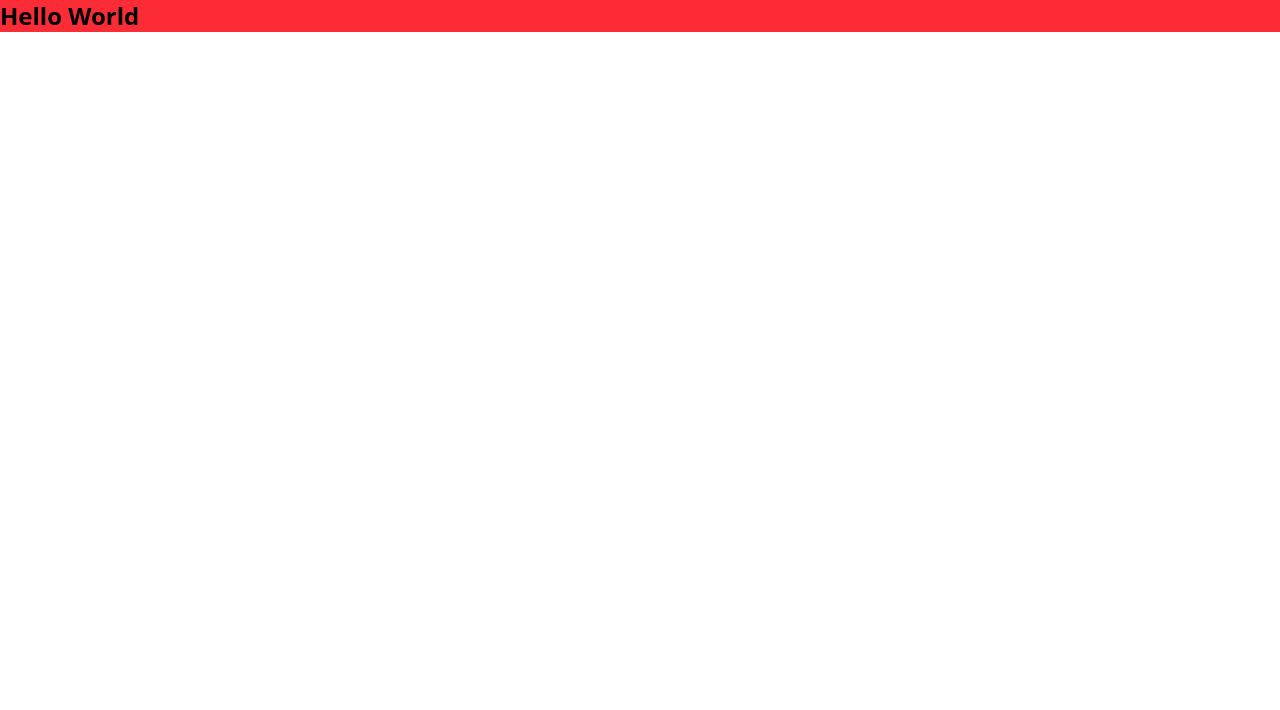
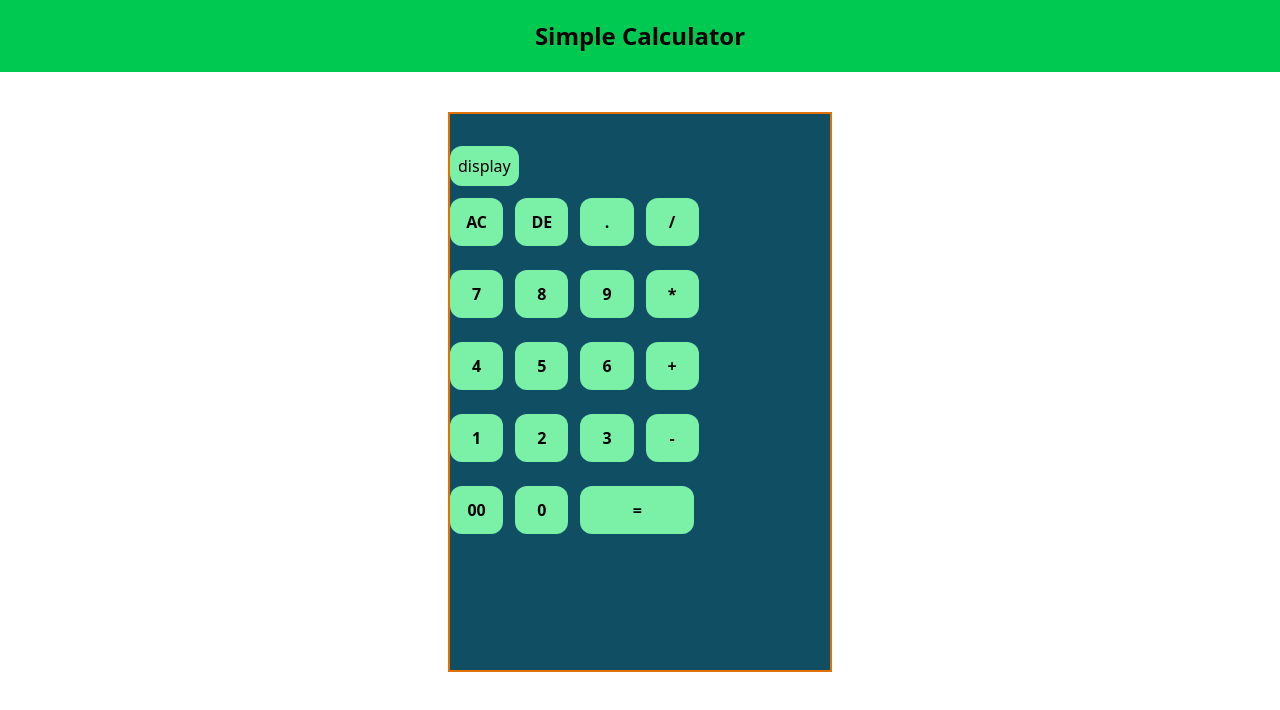
Before and after one commit to Olivier-Masabo/Frontend-Mini-Project, a React (Vite) app in the folder Frontend-Project/: page / in a window 1280 px wide. Shown: the top 710 px of the page. Built offline with nearby package versions, Linux system fonts and the light colour scheme.

Commit message:
finalize user interface

```diff
--- a/Frontend-Project/src/calculator.jsx
+++ b/Frontend-Project/src/calculator.jsx
@@ -1,15 +1,45 @@
 function Calculator(){
-
-
-
-
-
-
-
 
     return(
         <>
-        <h2 className="bg-red-500 text-2xl font-bold">Hello World</h2>
+        <h2 className="bg-green-500 text-2xl font-bold text-center p-5">Simple Calculator</h2>
+
+        <div className="border-2 border-amber-600 w-[30%] h-[70vh] mx-auto bg-cyan-900 mt-10">
+            <button className="bg-green-300 text-black p-2 rounded-xl mt-8">display</button>
+            <div className=" flex gap-x-3 space-y-3 mt-3" >
+            <button className="bg-green-300 text-black p-2 rounded-xl  w-[14%] h-12 font-bold cursor-pointer">AC</button>
+            <button className="bg-green-300 text-black p-2 rounded-xl w-[14%] h-12 font-bold  cursor-pointer">DE</button>
+            <button className="bg-green-300 text-black p-2 rounded-xl  w-[14%] h-12 font-bold cursor-pointer">.</button>
+            <button className="bg-green-300 text-black p-2 rounded-xl  w-[14%] h-12 font-bold cursor-pointer">/</button>
+            </div>
+
+            <div className=" flex gap-x-3 space-y-3 mt-3" >
+            <button className="bg-green-300 text-black p-2 rounded-xl  w-[14%] h-12 font-bold cursor-pointer">7</button>
+            <button className="bg-green-300 text-black p-2 rounded-xl w-[14%] h-12 font-bold cursor-pointer">8</button>
+            <button className="bg-green-300 text-black p-2 rounded-xl  w-[14%] h-auto font-bold cursor-pointer">9</button>
+            <button className="bg-green-300 text-black p-2 rounded-xl  w-[14%] h-12 font-bold cursor-pointer">*</button>
+            </div>
+
+            <div className=" flex gap-x-3 space-y-3 mt-3" >
+            <button className="bg-green-300 text-black p-2 rounded-xl  w-[14%] h-12 font-bold cursor-pointer">4</button>
+            <button className="bg-green-300 text-black p-2 rounded-xl w-[14%] h-12 font-bold cursor-pointer">5</button>
+            <button className="bg-green-300 text-black p-2 rounded-xl  w-[14%] h-12 font-bold cursor-pointer">6</button>
+            <button className="bg-green-300 text-black p-2 rounded-xl  w-[14%] h-12 font-bold cursor-pointer">+</button>
+            </div>
+
+            <div className=" flex gap-x-3 space-y-3 mt-3" >
+            <button className="bg-green-300 text-black p-2 rounded-xl  w-[14%] h-12 font-bold cursor-pointer">1</button>
+            <button className="bg-green-300 text-black p-2 rounded-xl w-[14%] h-12 font-bold cursor-pointer">2</button>
+            <button className="bg-green-300 text-black p-2 rounded-xl  w-[14%] h-12 font-bold cursor-pointer">3</button>
+            <button className="bg-green-300 text-black p-2 rounded-xl  w-[14%] h-12 font-bold cursor-pointer">-</button>
+            </div>
+
+            <div className=" flex gap-x-3 space-y-3 mt-3">
+            <button className="bg-green-300 text-black p-2 rounded-xl  w-[14%] h-12 font-bold cursor-pointer">00</button>
+            <button className="bg-green-300 text-black p-2 rounded-xl w-[14%] h-12 font-bold cursor-pointer">0</button>
+            <button className="bg-green-300 text-black p-2 rounded-xl  w-[30%] h-12 font-bold cursor-pointer">=</button>
+            </div>
+        </div>
         </>
     )
 }
```
